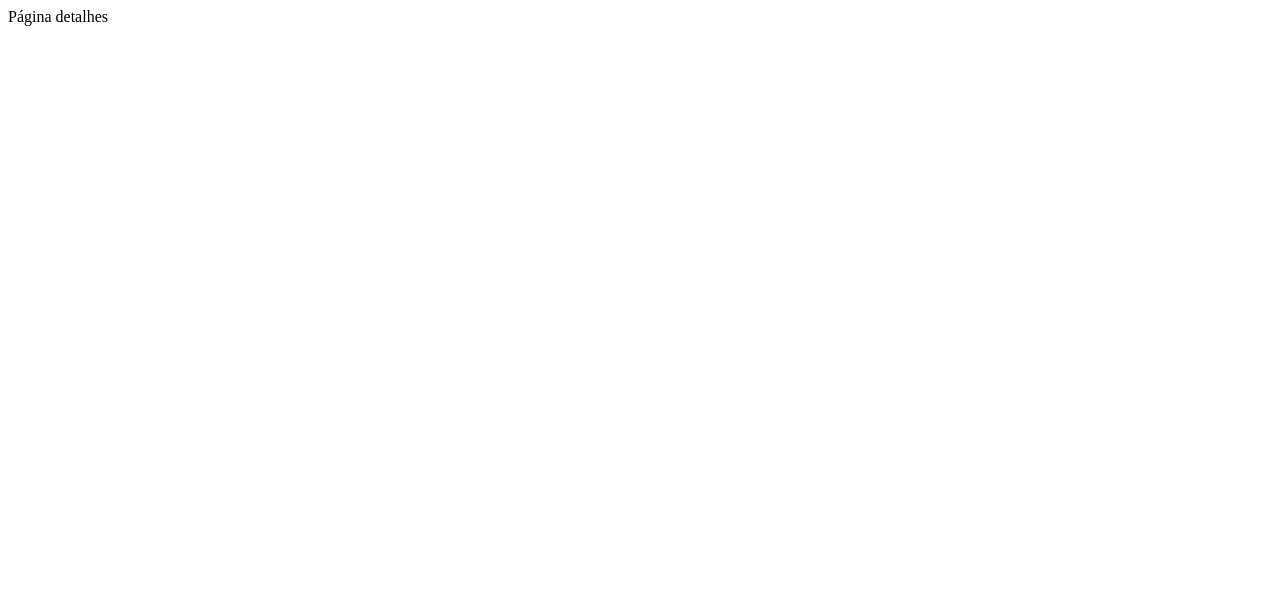
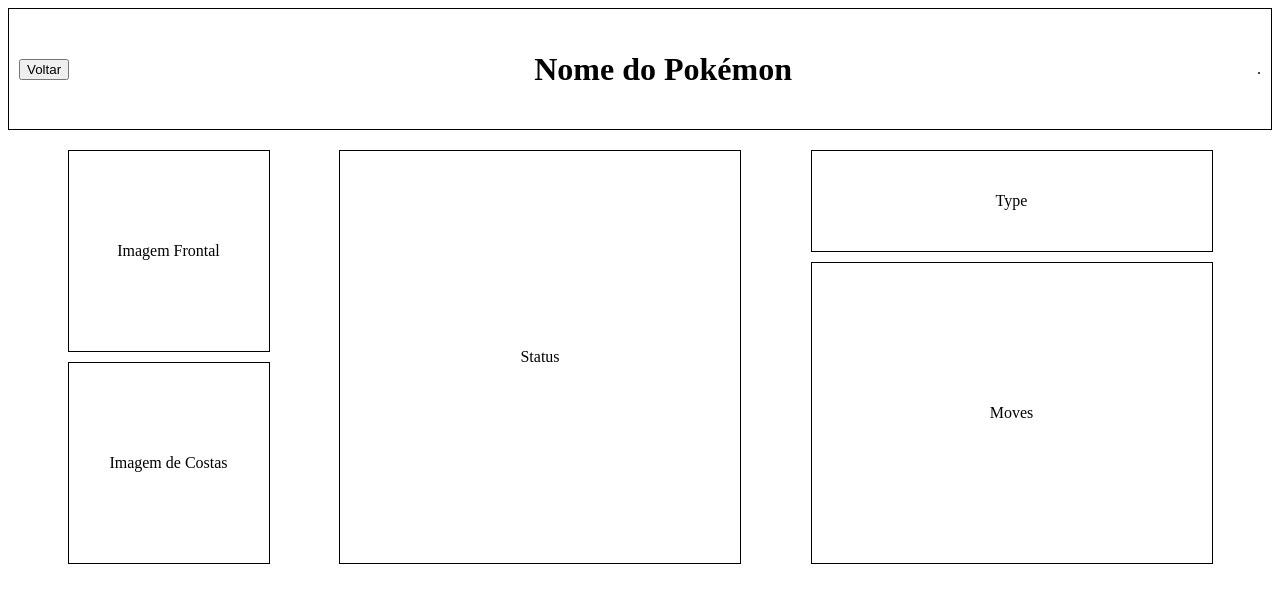
Before and after one commit to future4code/Silveira-pokedex8, a React (Create React App) app in the folder pokedex/: page /detalhes in a window 1280 px wide. Shown: the top 602 px of the page. Built offline with nearby package versions, Linux system fonts and the light colour scheme.

Commit message:
adicionado o esqueleto

```diff
--- a/pokedex/src/Components/Botoes/BotaoAdicionar.js
+++ b/pokedex/src/Components/Botoes/BotaoAdicionar.js
@@ -0,0 +1,9 @@
+import React from 'react'
+
+const BotaoAdicionar = () => {
+  return (
+    <button>adicionar</button>
+  )
+}
+
+export default BotaoAdicionar
--- a/pokedex/src/Components/Botoes/BotaoDetalhes.js
+++ b/pokedex/src/Components/Botoes/BotaoDetalhes.js
@@ -0,0 +1,9 @@
+import React from 'react'
+
+const BotaoDetalhes = () => {
+  return (
+    <button>Ver Detalhes</button>
+  )
+}
+
+export default BotaoDetalhes
--- a/pokedex/src/Components/Botoes/BotaoIrParaPokedex.js
+++ b/pokedex/src/Components/Botoes/BotaoIrParaPokedex.js
@@ -0,0 +1,9 @@
+import React from 'react'
+
+const BotaoIrParaPokedex = () => {
+  return (
+    <button>Ver minha Pokedéx</button>
+  )
+}
+
+export default BotaoIrParaPokedex
--- a/pokedex/src/Components/Botoes/BotaoRemover.js
+++ b/pokedex/src/Components/Botoes/BotaoRemover.js
@@ -0,0 +1,9 @@
+import React from 'react'
+
+const BotaoRemover = () => {
+  return (
+    <button>Remover</button>
+  )
+}
+
+export default BotaoRemover
--- a/pokedex/src/Components/Botoes/BotaoVoltar.js
+++ b/pokedex/src/Components/Botoes/BotaoVoltar.js
@@ -0,0 +1,9 @@
+import React from 'react'
+
+const BotaoVoltar = () => {
+  return (
+    <button>Voltar</button>
+  )
+}
+
+export default BotaoVoltar
--- a/pokedex/src/Components/Cards/CardPokemons.js
+++ b/pokedex/src/Components/Cards/CardPokemons.js
@@ -0,0 +1,26 @@
+import React from 'react'
+import styled from 'styled-components'
+
+const Div = styled.div`
+    display: flex;
+    flex-direction: column;
+    border: 1px solid black;
+    width:300px;
+    height: 350px;
+    margin: 10px;
+    padding: 10px;
+    justify-content: space-between;
+    text-align: center;
+
+`
+
+
+const CardPokemons = () => {
+  return (
+    <Div>
+
+    </Div>
+  )
+}
+
+export default CardPokemons
--- a/pokedex/src/Pages/PaginaDetalhes.js
+++ b/pokedex/src/Pages/PaginaDetalhes.js
@@ -1,11 +1,96 @@
 import React from 'react'
+import styled from 'styled-components'
+import BotaoVoltar from '../Components/Botoes/BotaoVoltar'
+
+const Header =styled.div`
+    display: flex;
+    height: 100px;
+    padding: 10px;
+    margin-bottom: 10px;
+    align-items: center;
+    border: solid 1px black;
+    justify-content: space-between;
+
+`
+const Div = styled.div`
+    display: flex;
+    flex-direction: column;
+    margin: auto;
+`
+
+const Main = styled.div`
+    display: flex;
+    justify-content: space-evenly;
+`
+
+const Imagem = styled.div`
+    display: flex;
+    text-align: center;
+    align-items: center;
+    justify-content: center;
+    width: 200px;
+    height: 200px;
+    margin: 10px;
+    border: 1px solid black;
+`
+
+const Status = styled.div`
+    display: flex;
+    text-align: center;
+    align-items: center;
+    justify-content: center;
+    width: 400px;
+    height: 412px;
+    border: 1px solid black;
+    margin: 10px;
+
+`
+
+const Type = styled.div`
+    display: flex;
+    text-align: center;
+    align-items: center;
+    justify-content: center;
+    width: 400px;
+    height: 100px;
+    border: 1px solid black;
+    margin: 10px;
+`
+
+const Moves = styled.div`
+    display: flex;
+    text-align: center;
+    align-items: center;
+    justify-content: center;
+    width: 400px;
+    height: 300px;
+    border: 1px solid black;
+    margin: 10px;
+`
 
 const PaginaDetalhes = () => {
 
     return (
-        <div>
-            Página detalhes
-        </div>
+        <Div>
+            <Header>
+                <BotaoVoltar/>
+                <h1>Nome do Pokémon</h1>
+                <p>.</p>
+            </Header>
+            <Main>
+                <div>
+                    <Imagem>Imagem Frontal</Imagem>
+                    <Imagem>Imagem de Costas</Imagem>
+                </div>
+                <Status>
+                    Status
+                </Status>
+                <div>
+                    <Type>Type</Type>
+                    <Moves>Moves</Moves>
+                </div>
+            </Main>
+        </Div>
     )
 }
 
--- a/pokedex/src/Pages/PaginaHome.js
+++ b/pokedex/src/Pages/PaginaHome.js
@@ -1,11 +1,57 @@
 import React from 'react';
+import styled from 'styled-components'
+import BotaoIrParaPokedex from '../Components/Botoes/BotaoIrParaPokedex';
+import BotaoAdicionar from '../Components/Botoes/BotaoAdicionar';
+import BotaoDetalhes from '../Components/Botoes/BotaoDetalhes';
+
+const Header =styled.div`
+    display: flex;
+    height: 100px;
+    padding: 10px;
+    margin: 0;
+    align-items: center;
+    border: solid 1px black;
+    justify-content: space-between;
+
+`
+const Div = styled.div`
+    display: flex;
+    flex-direction: column;
+    margin: auto;
+`
+
+const Card = styled.div`
+    display: flex;
+    flex-direction: column;
+    border: 1px solid black;
+    width:300px;
+    height: 350px;
+    margin: 10px;
+    padding: 10px;
+    justify-content: space-between;
+    text-align: center;
+`
+
 
 const PaginaHome = () => {
 
     return(
-        <div>
-            página home
-        </div>
+        <Div>
+            <Header>
+                <BotaoIrParaPokedex/>
+                <h1>Lista de Pokémons</h1>
+                <p>.</p>
+            </Header>
+            <main>
+                <Card>
+                    <p>Pokemon</p>
+                    <div>
+                        <BotaoAdicionar/>
+                        <BotaoDetalhes/>
+                    </div>
+                </Card>
+            </main>
+        </Div>
     )
 }
 
--- a/pokedex/src/Pages/PaginaPokedex.js
+++ b/pokedex/src/Pages/PaginaPokedex.js
@@ -1,9 +1,58 @@
-import React from 'react'
+import React from 'react';
+import CardPokemons from '../Components/Cards/CardPokemons';
+import styled from 'styled-components'
+import BotaoVoltar from '../Components/Botoes/BotaoVoltar';
+import BotaoRemover from '../Components/Botoes/BotaoRemover'
+import BotaoDetalhes from '../Components/Botoes/BotaoDetalhes';
+
+const Header =styled.div`
+    display: flex;
+    height: 100px;
+    padding: 10px;
+    margin: 0;
+    align-items: center;
+    border: solid 1px black;
+    justify-content: space-between;
+
+`
+const Div = styled.div`
+    display: flex;
+    flex-direction: column;
+    margin: auto;
+`
+const Card = styled.div`
+    display: flex;
+    flex-direction: column;
+    border: 1px solid black;
+    width:300px;
+    height: 350px;
+    margin: 10px;
+    padding: 10px;
+    justify-content: space-between;
+    text-align: center;
+`
+
 
 const PaginaPokedex = () => {
 
     return(
-        <div> Página pokedéx </div>
+        <Div>
+            <Header>
+                <BotaoVoltar/>
+                <h1>Pokedéx</h1>
+                <p>.</p>
+            </Header>
+            <main>
+                <Card>
+                    <p>Pokemon</p>
+                    <div>
+                        <BotaoRemover/>
+                        <BotaoDetalhes/>
+
+                    </div>
+                </Card>
+            </main>
+        </Div>
     )
 }
 
```
